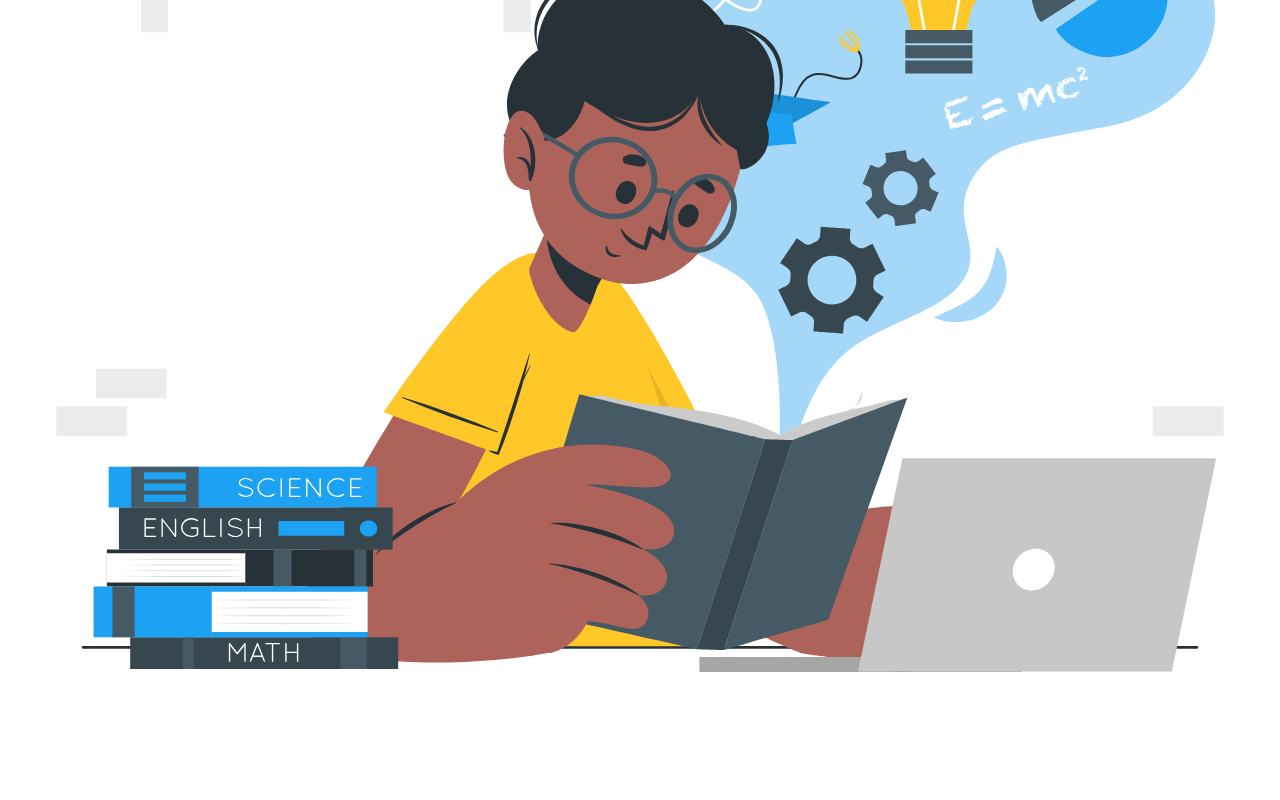
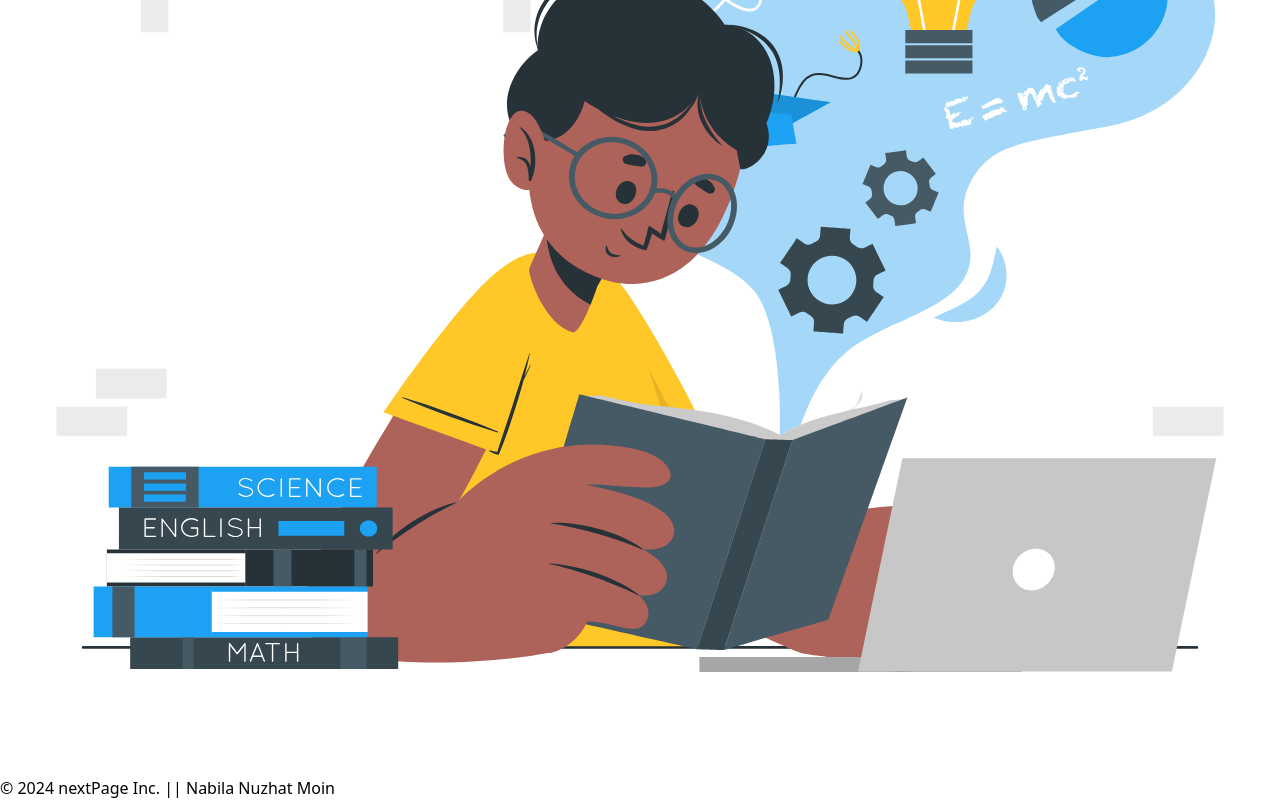
Before and after one commit to nabila-nuzhat/next-page, a React (Vite) app: page / in a window 1280 px wide. Shown: the part 2062-2862 px from the top of the page. Before the commit the page ends 2838 px from the top, so only its background shows below. Built offline with nearby package versions, Linux system fonts and the light colour scheme.

Commit message:
footer added

```diff
--- a/src/App.jsx
+++ b/src/App.jsx
@@ -1,13 +1,14 @@
 import React from 'react';
 import { Outlet } from 'react-router-dom';
 import Header from './components/Header';
+import Footer from './components/Footer';
 
 const App = () => {
     return (
         <div>
                 <Header></Header>
                 <Outlet></Outlet>
-                {/* Footer */}
+                <Footer></Footer>
         </div>
     );
 };
--- /dev/null
+++ b/src/components/Footer.jsx
@@ -0,0 +1,13 @@
+import React from 'react';
+
+const Footer = () => {
+    return (
+        <footer className=' px-4 divide-y relative bottom-0 left-0'>
+           <p className=' text-gray-400 text-center py-6 text-sm'>
+           © 2024 nextPage Inc. || Nabila Nuzhat Moin
+           </p>
+        </footer>
+    );
+};
+
+export default Footer;
```
